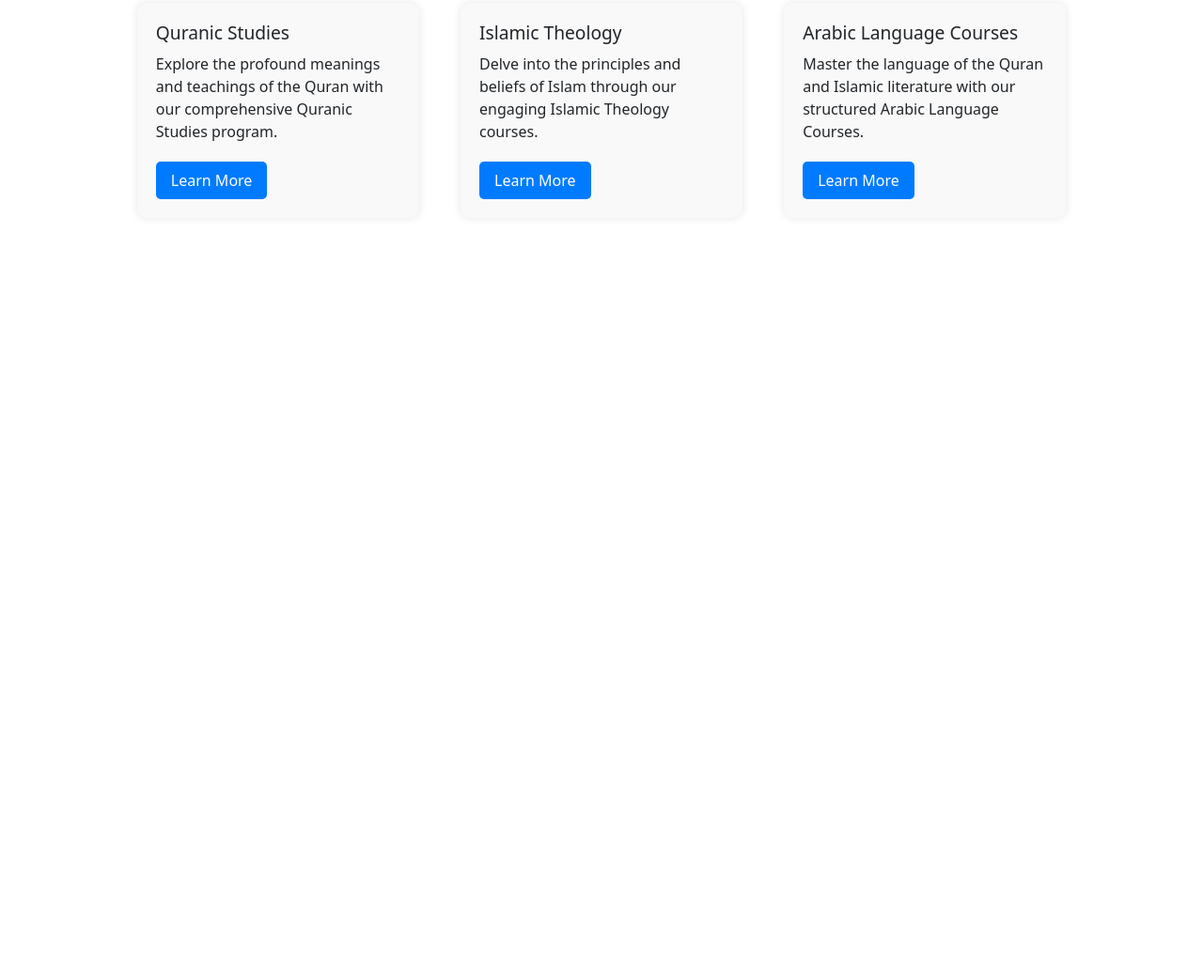
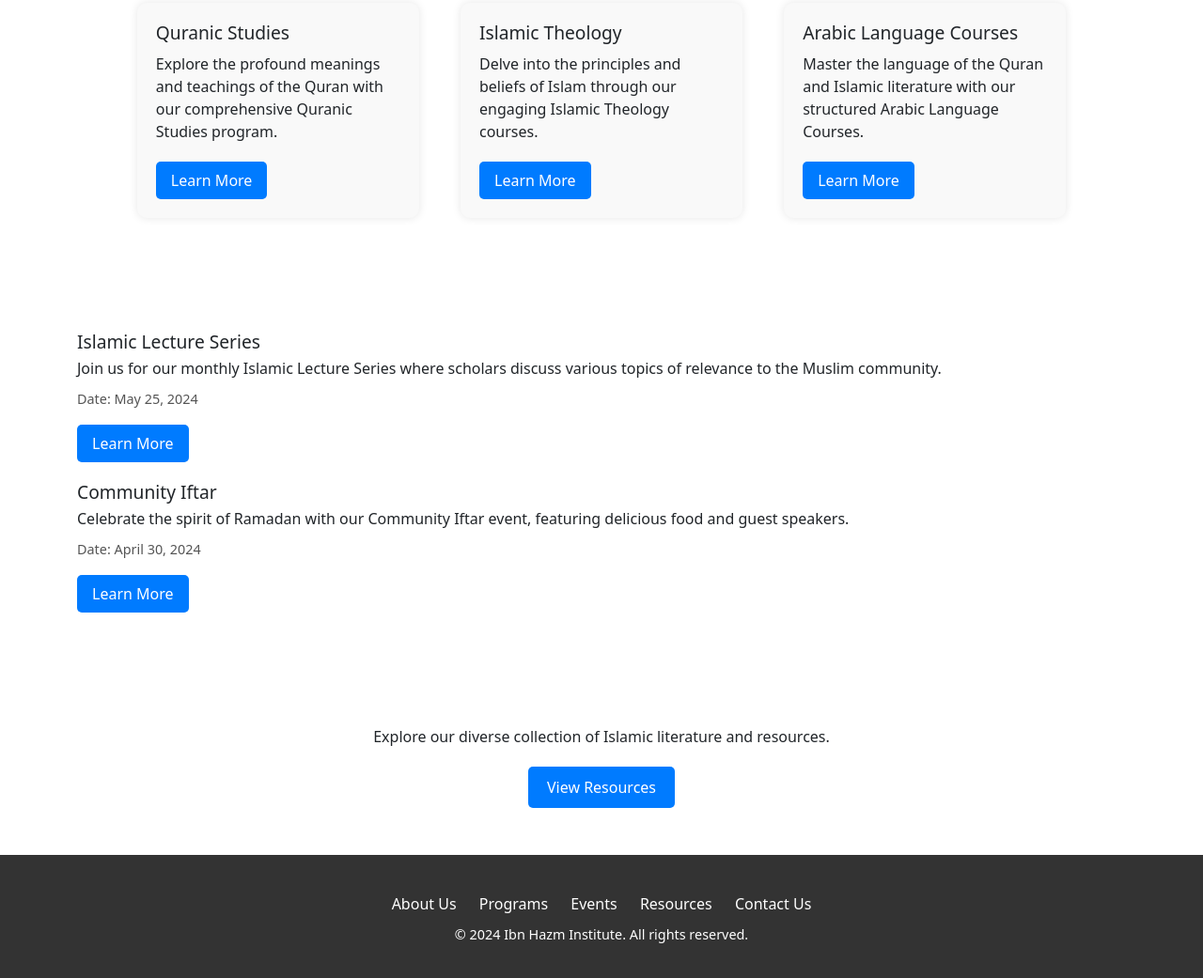
Before and after one commit to majid-tech/ibnHazmInstitute, a plain HTML site: page index.html in a window 1280 px wide. Shown: the part 504-1545 px from the top of the page at 94% size. Before the commit the page ends 806 px from the top, so only its background shows below. Drawn offline with nearby package versions, Linux system fonts and the light colour scheme.

Commit message:
Added new sections

```diff
--- a/index.html
+++ b/index.html
@@ -51,5 +51,45 @@
             <!-- Add more program cards as needed -->
         </div>
     </section>
+
+    <!-- Events Section  -->
+    <section class="events">
+        <div class="container">
+            <div class="event">
+                <h2 class="event-title">Islamic Lecture Series</h2>
+                <p class="event-description">Join us for our monthly Islamic Lecture Series where scholars discuss various topics of relevance to the Muslim community.</p>
+                <p class="event-date">Date: May 25, 2024</p>
+                <button class="event-button">Learn More</button>
+            </div>
+            <div class="event">
+                <h2 class="event-title">Community Iftar</h2>
+                <p class="event-description">Celebrate the spirit of Ramadan with our Community Iftar event, featuring delicious food and guest speakers.</p>
+                <p class="event-date">Date: April 30, 2024</p>
+                <button class="event-button">Learn More</button>
+            </div>
+            <!-- Add more event cards as needed -->
+        </div>
+    </section>
+
+
+    <section class="resource-center">
+        <div class="container">
+            <p class="resource-description">Explore our diverse collection of Islamic literature and resources.</p>
+            <a href="#" class="resource-link">View Resources</a>
+        </div>
+    </section>
+
+    <footer class="footer">
+        <div class="container">
+            <div class="footer-links">
+                <a href="#">About Us</a>
+                <a href="#">Programs</a>
+                <a href="#">Events</a>
+                <a href="#">Resources</a>
+                <a href="#">Contact Us</a>
+            </div>
+            <p class="copyright">&copy; 2024 Ibn Hazm Institute. All rights reserved.</p>
+        </div>
+    </footer>
 </body>
 </html>
--- a/styles.css
+++ b/styles.css
@@ -43,13 +43,13 @@
 }
 
 .program-card {
-    background-color: #f9f9f9; /* Adjust as needed */
+    background-color: #f9f9f9;
     border-radius: 10px;
-    box-shadow: 0 0 10px rgba(0, 0, 0, 0.1); /* Adjust as needed */
+    box-shadow: 0 0 10px rgba(0, 0, 0, 0.1);
     padding: 20px;
     margin: 20px;
     display: inline-block;
-    width: 300px; /* Adjust as needed */
+    width: 300px;
     vertical-align: top;
     text-align: left;
 }
@@ -67,6 +67,47 @@
 .program-button {
     padding: 8px 16px;
     font-size: 1rem;
+    background-color: #007bff;
+    color: #fff;
+    border: none;
+    border-radius: 5px;
+    cursor: pointer;
+    transition: background-color 0.3s;
+}
+
+.program-button:hover {
+    background-color: #0056b3;
+}
+
+
+/* CSS for events section */
+.events {
+    padding: 50px 20px;
+    text-align: left;
+}
+
+.event {
+    margin-bottom: 20px;
+}
+
+.event-title {
+    font-size: 1.2rem;
+    margin-bottom: 5px;
+}
+
+.event-description {
+    font-size: 1rem;
+    margin-bottom: 10px;
+}
+
+.event-date {
+    font-size: 0.9rem;
+    color: #555; /* Adjust as needed */
+}
+
+.event-button {
+    padding: 8px 16px;
+    font-size: 1rem;
     background-color: #007bff; /* Adjust as needed */
     color: #fff; /* Adjust as needed */
     border: none;
@@ -75,6 +116,60 @@
     transition: background-color 0.3s;
 }
 
-.program-button:hover {
+.event-button:hover {
     background-color: #0056b3; /* Adjust as needed */
 }
+
+
+/* CSS for resource center section */
+.resource-center {
+    padding: 50px 20px;
+    text-align: center;
+}
+
+.resource-description {
+    font-size: 1rem;
+    margin-bottom: 20px;
+}
+
+.resource-link {
+    display: inline-block;
+    padding: 10px 20px;
+    font-size: 1rem;
+    background-color: #007bff; /* Adjust as needed */
+    color: #fff; /* Adjust as needed */
+    text-decoration: none;
+    border-radius: 5px;
+    transition: background-color 0.3s;
+}
+
+.resource-link:hover {
+    background-color: #0056b3; /* Adjust as needed */
+}
+
+/* CSS for footer section */
+.footer {
+    background-color: #333; /* Adjust as needed */
+    color: #fff; /* Adjust as needed */
+    padding: 20px 0;
+    text-align: center;
+}
+
+.footer-links {
+    margin-top: 20px;
+}
+
+.footer-links a {
+    color: #fff; /* Adjust as needed */
+    text-decoration: none;
+    margin: 0 10px;
+}
+
+.footer-links a:hover {
+    text-decoration: underline;
+}
+
+.copyright {
+    font-size: 0.9rem;
+    margin-top: 10px;
+}
```
